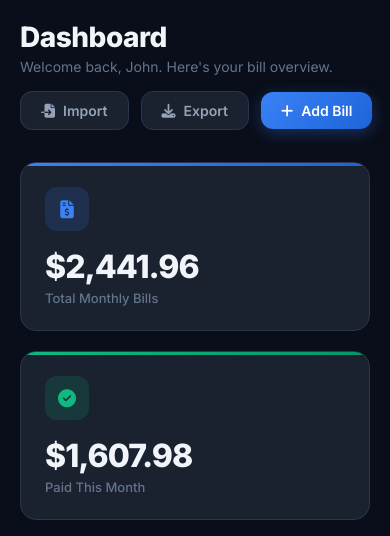
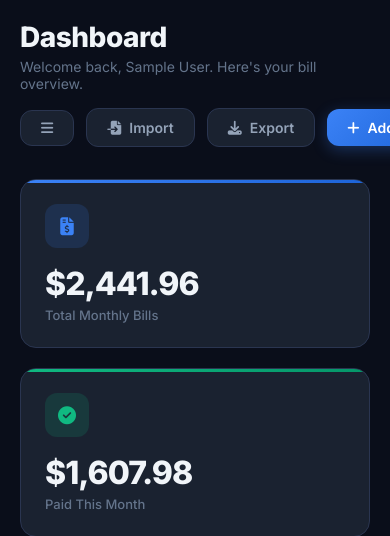
Before and after one commit to jasonwwilson1979/Bills, a Django app: page / in a window 390 px wide; the page is wider, and only the part inside the window is pictured. Shown: the top 536 px of that part. Run offline with Django 5.2, Linux system fonts and the light colour scheme; the visitor is signed in with stand-in values (Sample User, id 1); data comes from the database, SQL or seed files in the repository; data that the repository does not hold is empty.

Commit message:
fixed mobile and welcome screen John
fixed mobile and welcome screen John

```diff
--- a/templates/tracker/app.html
+++ b/templates/tracker/app.html
@@ -453,8 +453,14 @@
         .budget-edit-total .value { font-size:18px; font-weight:800; color:var(--accent-blue); }
 
         @media (max-width:1200px) { .stats-grid{grid-template-columns:repeat(2,1fr);} .content-grid{grid-template-columns:1fr;} .savings-layout{grid-template-columns:1fr;} .savings-summary-card{position:static;} }
+        /* Hidden on desktop; the 768px media query below re-shows it (this
+           rule must come first so the mobile override wins the cascade). */
+        .mobile-menu-btn { display:none !important; }
+        .sidebar-backdrop { display:none; cursor:pointer; }
         @media (max-width:768px) {
             .sidebar{transform:translateX(-100%);} .sidebar.open{transform:translateX(0);}
+            .sidebar-backdrop { position:fixed; top:0; left:0; right:0; bottom:0; background:rgba(2,6,23,0.55); z-index:99; }
+            #sidebar.open ~ .sidebar-backdrop { display:block; }
             .main-content{margin-left:0;max-width:100vw;padding:20px;}
             .stats-grid{grid-template-columns:1fr;}
             .bill-row{grid-template-columns:36px auto 1fr 100px;}
@@ -466,8 +472,6 @@
             .month-navigator { flex-wrap:wrap; justify-content:center; }
             .page-header { flex-direction:column; align-items:flex-start; gap:16px; }
         }
-        .mobile-menu-btn { display:none !important; }
-
         /* CSV import: file banner info block */
         .import-file-info { flex:1; min-width:0; }
         .import-file-name { font-size:13px; font-weight:600; white-space:nowrap; overflow:hidden; text-overflow:ellipsis; }
@@ -524,6 +528,7 @@
                 </form>
             </div>
         </aside>
+        <div class="sidebar-backdrop" onclick="toggleSidebar()"></div>
 
         <main class="main-content">
             {% if sharing.viewing_shared %}
@@ -539,7 +544,7 @@
             <!-- DASHBOARD -->
             <div class="page-section active" id="page-dashboard">
                 <div class="page-header">
-                    <div><h1 class="page-title">Dashboard</h1><p class="page-subtitle">Welcome back, John. Here's your bill overview.</p></div>
+                    <div><h1 class="page-title">Dashboard</h1><p class="page-subtitle">Welcome back, {{ display_name }}. Here's your bill overview.</p></div>
                     <div class="header-actions">
                         <button class="btn btn-secondary mobile-menu-btn" onclick="toggleSidebar()"><i class="fas fa-bars"></i></button>
                         <button class="btn btn-secondary" onclick="openImportModal()"><i class="fas fa-file-import"></i> Import</button>
@@ -574,6 +579,7 @@
                         <p class="page-subtitle">Browse bills by month — past, present, and future.</p>
                     </div>
                     <div class="header-actions" style="flex-wrap:wrap;">
+                        <button class="btn btn-secondary mobile-menu-btn" onclick="toggleSidebar()"><i class="fas fa-bars"></i></button>
                         <div class="month-navigator">
                             <button class="month-nav-btn" onclick="navigateBillsMonth(-1)" title="Previous Month"><i class="fas fa-chevron-left"></i></button>
                             <div class="month-nav-selects">
@@ -602,7 +608,7 @@
             <div class="page-section" id="page-accounts">
                 <div class="page-header">
                     <div><h1 class="page-title">Bank Accounts</h1><p class="page-subtitle">Manage your accounts and track balances.</p></div>
-                    <div class="header-actions"><button class="btn btn-primary" onclick="openAccountModal()"><i class="fas fa-plus"></i> Add Account</button></div>
+                    <div class="header-actions"><button class="btn btn-secondary mobile-menu-btn" onclick="toggleSidebar()"><i class="fas fa-bars"></i></button><button class="btn btn-primary" onclick="openAccountModal()"><i class="fas fa-plus"></i> Add Account</button></div>
                 </div>
                 <div class="accounts-grid" id="accountsGrid"></div>
             </div>
@@ -611,7 +617,7 @@
             <div class="page-section" id="page-savings">
                 <div class="page-header">
                     <div><h1 class="page-title">💡 Savings Calculator</h1><p class="page-subtitle">See how much you'd save by eliminating bills.</p></div>
-                    <div class="header-actions"><button class="btn btn-secondary" onclick="resetSavingsCalc()"><i class="fas fa-redo"></i> Reset</button></div>
+                    <div class="header-actions"><button class="btn btn-secondary mobile-menu-btn" onclick="toggleSidebar()"><i class="fas fa-bars"></i></button><button class="btn btn-secondary" onclick="resetSavingsCalc()"><i class="fas fa-redo"></i> Reset</button></div>
                 </div>
                 <div class="savings-layout">
                     <div>
@@ -632,6 +638,7 @@
                 <div class="page-header">
                     <div><h1 class="page-title">Calendar</h1><p class="page-subtitle">See when your bills are due at a glance.</p></div>
                     <div class="header-actions">
+                        <button class="btn btn-secondary mobile-menu-btn" onclick="toggleSidebar()"><i class="fas fa-bars"></i></button>
                         <div class="calendar-nav"><button class="btn btn-secondary btn-sm" onclick="changeMonth(-1)"><i class="fas fa-chevron-left"></i></button><span class="calendar-nav-title" id="calendarTitle">January 2025</span><button class="btn btn-secondary btn-sm" onclick="changeMonth(1)"><i class="fas fa-chevron-right"></i></button></div>
                         <button class="btn btn-primary" onclick="openModal()"><i class="fas fa-plus"></i> Add Bill</button>
                     </div>
@@ -643,7 +650,7 @@
             <div class="page-section" id="page-budget">
                 <div class="page-header">
                     <div><h1 class="page-title">Budget Planner</h1><p class="page-subtitle">Set and track your spending budgets by category.</p></div>
-                    <div class="header-actions"><button class="btn btn-primary" onclick="openBudgetEditModal()"><i class="fas fa-edit"></i> Edit Budgets</button></div>
+                    <div class="header-actions"><button class="btn btn-secondary mobile-menu-btn" onclick="toggleSidebar()"><i class="fas fa-bars"></i></button><button class="btn btn-primary" onclick="openBudgetEditModal()"><i class="fas fa-edit"></i> Edit Budgets</button></div>
                 </div>
                 <div class="content-grid">
                     <div class="card"><div class="card-header"><h3 class="card-title">Budget Allocation</h3></div><div class="card-body" id="budgetList"></div></div>
@@ -653,7 +660,7 @@
 
             <!-- FORECAST -->
             <div class="page-section" id="page-forecast">
-                <div class="page-header"><div><h1 class="page-title">Bill Forecast</h1><p class="page-subtitle">Plan ahead with projected bill payments.</p></div></div>
+                <div class="page-header"><div><h1 class="page-title">Bill Forecast</h1><p class="page-subtitle">Plan ahead with projected bill payments.</p></div><div class="header-actions"><button class="btn btn-secondary mobile-menu-btn" onclick="toggleSidebar()"><i class="fas fa-bars"></i></button></div></div>
                 <div class="stats-grid" style="grid-template-columns:repeat(3,1fr);">
                     <div class="stat-card blue"><div class="stat-header"><div class="stat-icon"><i class="fas fa-calendar"></i></div></div><div class="stat-value" id="nextMonthTotal">$0</div><div class="stat-label">Next Month's Projected Bills</div></div>
                     <div class="stat-card purple"><div class="stat-header"><div class="stat-icon"><i class="fas fa-chart-line"></i></div></div><div class="stat-value" id="threeMonthAvg">$0</div><div class="stat-label">3-Month Average</div></div>
@@ -664,7 +671,7 @@
 
             <!-- PAYCHECK PLAN -->
             <div class="page-section" id="page-plan">
-                <div class="page-header"><div><h1 class="page-title">💵 Paycheck Plan</h1><p class="page-subtitle">Decide which bills this paycheck covers — and what waits for the next one.</p></div></div>
+                <div class="page-header"><div><h1 class="page-title">💵 Paycheck Plan</h1><p class="page-subtitle">Decide which bills this paycheck covers — and what waits for the next one.</p></div><div class="header-actions"><button class="btn btn-secondary mobile-menu-btn" onclick="toggleSidebar()"><i class="fas fa-bars"></i></button></div></div>
                 <div class="card"><div class="card-body">
                     <div id="planTabs" style="display:flex;gap:6px;flex-wrap:wrap;margin-bottom:14px;"></div>
                     <div class="settings-section"><h3 class="settings-section-title">This paycheck</h3>
@@ -703,7 +710,7 @@
             <div class="page-section" id="page-debts">
                 <div class="page-header">
                     <div><h1 class="page-title">Debts Tracker</h1><p class="page-subtitle">Track and manage your debt payoff progress.</p></div>
-                    <div class="header-actions"><button class="btn btn-primary" onclick="openModal()"><i class="fas fa-plus"></i> Add Debt</button></div>
+                    <div class="header-actions"><button class="btn btn-secondary mobile-menu-btn" onclick="toggleSidebar()"><i class="fas fa-bars"></i></button><button class="btn btn-primary" onclick="openModal()"><i class="fas fa-plus"></i> Add Debt</button></div>
                 </div>
                 <div class="stats-grid" style="grid-template-columns:repeat(3,1fr);margin-bottom:32px;">
                     <div class="stat-card red"><div class="stat-header"><div class="stat-icon"><i class="fas fa-hand-holding-usd"></i></div></div><div class="stat-value" id="totalDebtOwed">$0</div><div class="stat-label">Total Debt Owed</div></div>
@@ -729,6 +736,7 @@
                 <div class="page-header">
                     <div><h1 class="page-title">Reports</h1><p class="page-subtitle">Visualize your spending patterns and financial trends.</p></div>
                     <div class="header-actions">
+                        <button class="btn btn-secondary mobile-menu-btn" onclick="toggleSidebar()"><i class="fas fa-bars"></i></button>
                         <div class="filter-tabs">
                             <button class="filter-tab active" onclick="switchReportView('overview', this)">Overview</button>
                             <button class="filter-tab" onclick="switchReportView('category', this)">By Category</button>
@@ -776,7 +784,7 @@
 
             <!-- SETTINGS -->
             <div class="page-section" id="page-settings">
-                <div class="page-header"><div><h1 class="page-title">Settings</h1><p class="page-subtitle">Customize your experience.</p></div></div>
+                <div class="page-header"><div><h1 class="page-title">Settings</h1><p class="page-subtitle">Customize your experience.</p></div><div class="header-actions"><button class="btn btn-secondary mobile-menu-btn" onclick="toggleSidebar()"><i class="fas fa-bars"></i></button></div></div>
                 <div class="card"><div class="card-body">
                     <div class="settings-section"><h3 class="settings-section-title">App Customization</h3>
                         <div class="setting-row">
@@ -876,6 +884,7 @@
             <div class="page-section" id="page-chat">
                 <div class="page-header">
                     <div><h1 class="page-title">Chat</h1><p class="page-subtitle" id="chatSubtitle">Talk with everyone who shares this page.</p></div>
+                    <div class="header-actions"><button class="btn btn-secondary mobile-menu-btn" onclick="toggleSidebar()"><i class="fas fa-bars"></i></button></div>
                 </div>
                 <div class="card">
                     <div class="card-body" style="padding:0;">
```
Also changed, not shown: tracker/tests.py (+25 -0 lines).
